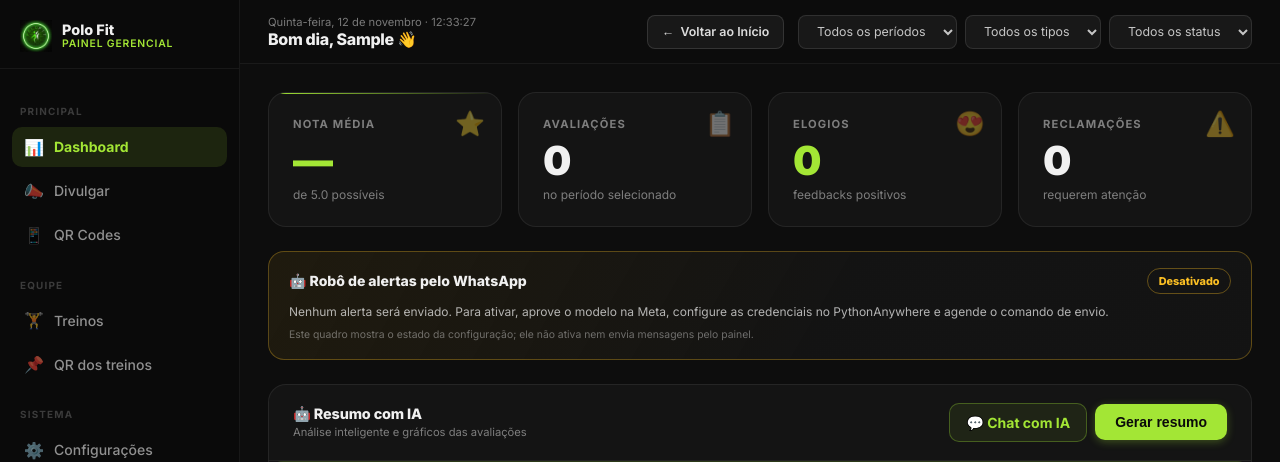
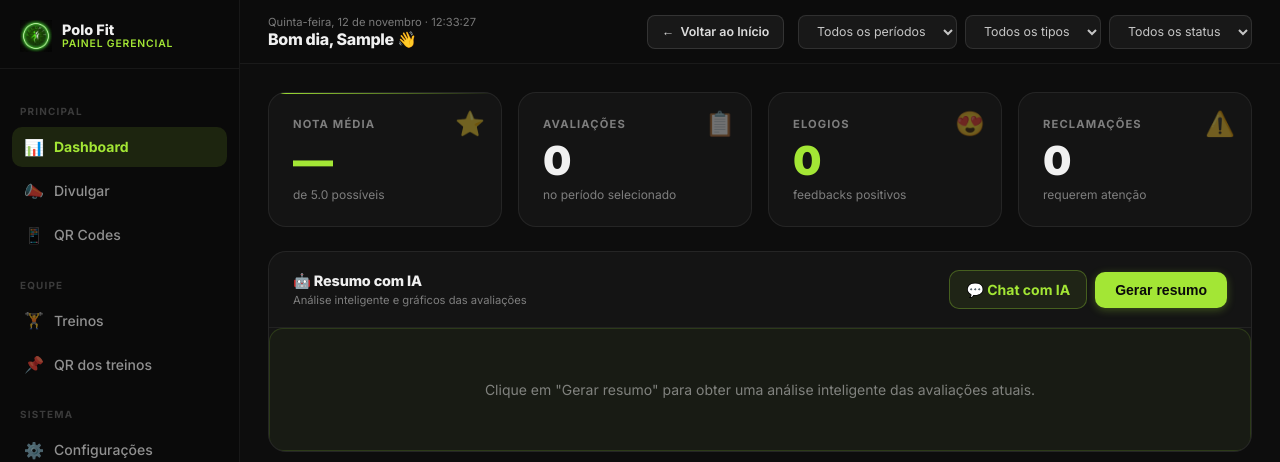
Before and after one commit to Marcosplira/PoloFeedback, a Django app: page /dashboard/ in a window 1280 px wide. Shown: the top 462 px of the page. Run offline with Django 5.2, Linux system fonts and the light colour scheme; the visitor is signed in with stand-in values (Sample User, id 1); data comes from the database, SQL or seed files in the repository; data that the repository does not hold is empty.

Commit message:
Remove quadro de alertas do painel gerencial
Co-authored-by: Copilot <223556219+Copilot@users.noreply.github.com>

```diff
--- a/feedback/templates/feedback/dashboard.html
+++ b/feedback/templates/feedback/dashboard.html
@@ -352,65 +352,6 @@
         }
 
         .metric-card:hover { border-color: rgba(255,255,255,0.12); }
-
-        .whatsapp-status {
-            border: 1px solid rgba(251,191,36,0.3);
-            border-radius: 1rem;
-            background: linear-gradient(120deg, rgba(251,191,36,0.08), rgba(20,20,20,0.96) 58%);
-            padding: 1rem 1.25rem;
-        }
-
-        .whatsapp-status.configurada {
-            border-color: rgba(163,230,53,0.3);
-            background: linear-gradient(120deg, rgba(163,230,53,0.08), rgba(20,20,20,0.96) 58%);
-        }
-
-        .whatsapp-status-top {
-            display: flex;
-            align-items: center;
-            justify-content: space-between;
-            gap: 0.75rem;
-            flex-wrap: wrap;
-        }
-
-        .whatsapp-status-title {
-            font-size: 0.875rem;
-            font-weight: 800;
-        }
-
-        .whatsapp-status-badge {
-            border: 1px solid rgba(251,191,36,0.35);
-            border-radius: 999px;
-            color: #fbbf24;
-            font-size: 0.68rem;
-            font-weight: 800;
-            padding: 0.3rem 0.65rem;
-        }
-
-        .whatsapp-status.configurada .whatsapp-status-badge {
-            border-color: rgba(163,230,53,0.35);
-            color: var(--verde);
-        }
-
-        .whatsapp-status-detail {
-            color: rgba(255,255,255,0.68);
-            font-size: 0.75rem;
-            line-height: 1.6;
-            margin-top: 0.5rem;
-        }
-
-        .whatsapp-status-counts {
-            color: var(--texto-suave);
-            font-size: 0.7rem;
-            margin-top: 0.65rem;
-        }
-
-        .whatsapp-status-note {
-            color: rgba(255,255,255,0.38);
-            font-size: 0.65rem;
-            line-height: 1.5;
-            margin-top: 0.4rem;
-        }
 
         .metric-card::before {
             content: '';
@@ -1197,28 +1138,6 @@
                         <div class="metric-sub">requerem atenção</div>
                     </div>
                 </div>
-            </section>
-
-            <section
-                class="whatsapp-status{% if whatsapp_alerts_status == 'Credenciais configuradas' %} configurada{% endif %}"
-                aria-labelledby="whatsapp-status-title"
-                role="status"
-            >
-                <div class="whatsapp-status-top">
-                    <h2 class="whatsapp-status-title" id="whatsapp-status-title">
-                        🤖 Robô de alertas pelo WhatsApp
-                    </h2>
-                    <span class="whatsapp-status-badge">{{ whatsapp_alerts_status }}</span>
-                </div>
-                <p class="whatsapp-status-detail">{{ whatsapp_alerts_detail }}</p>
-                {% if whatsapp_alerts_enabled %}
-                <p class="whatsapp-status-counts">
-                    Na fila: {{ whatsapp_pending_count }} · Falhas: {{ whatsapp_failed_count }}
-                </p>
-                {% endif %}
-                <p class="whatsapp-status-note">
-                    Este quadro mostra o estado da configuração; ele não ativa nem envia mensagens pelo painel.
-                </p>
             </section>
 
             <!-- SEÇÃO DE IA - RESUMO DE AVALIAÇÕES -->
--- a/feedback/views.py
+++ b/feedback/views.py
@@ -45,7 +45,6 @@ from .models import (
     RespostaEnquete,
     WhatsAppAviso,
 )
-from .whatsapp import WhatsAppConfigurationError, validate_whatsapp_settings
 from .forms import (
     CadastroAlunoForm,
     ConfiguracaoAcademiaForm,
@@ -919,32 +918,6 @@ def dashboard(request):
         .order_by("-data_criacao")[:6]
     )
 
-    whatsapp_alerts_status = "Desativado"
-    whatsapp_alerts_detail = (
-        "Nenhum alerta será enviado. Para ativar, aprove o modelo na Meta, "
-        "configure as credenciais no PythonAnywhere e agende o comando de envio."
-    )
-    whatsapp_pending_count = 0
-    whatsapp_failed_count = 0
-    if settings.WHATSAPP_ALERTS_ENABLED:
-        try:
-            validate_whatsapp_settings()
-        except WhatsAppConfigurationError as error:
-            whatsapp_alerts_status = "Configuração incompleta"
-            whatsapp_alerts_detail = str(error)
-        else:
-            whatsapp_alerts_status = "Credenciais configuradas"
-            whatsapp_alerts_detail = (
-                "Confirme a aprovação do modelo na Meta e o agendamento do "
-                "comando de envio no PythonAnywhere."
-            )
-        whatsapp_pending_count = WhatsAppAviso.objects.filter(
-            status=WhatsAppAviso.STATUS_PENDENTE
-        ).count()
-        whatsapp_failed_count = WhatsAppAviso.objects.filter(
-            status=WhatsAppAviso.STATUS_FALHOU
-        ).count()
-
     # ==========================================================
     # DASHBOARD
     # ==========================================================
@@ -972,11 +945,6 @@ def dashboard(request):
             "tipos_feedback": Avaliacao.TIPO_FEEDBACK_CHOICES,
             "status_choices": Avaliacao.STATUS_CHOICES,
             "funcionarios": todos_funcionarios,
-            "whatsapp_alerts_enabled": settings.WHATSAPP_ALERTS_ENABLED,
-            "whatsapp_alerts_status": whatsapp_alerts_status,
-            "whatsapp_alerts_detail": whatsapp_alerts_detail,
-            "whatsapp_pending_count": whatsapp_pending_count,
-            "whatsapp_failed_count": whatsapp_failed_count,
             "ranking_funcionarios": ranking_funcionarios,
             "locais_ranking": locais_ranking,
             "total_enquetes": total_enquetes,
```
Also changed, not shown: docs/ENTREGAVEL_GERENTE.md (+0 -2 lines), feedback/tests.py (+1 -13 lines), README.md.
